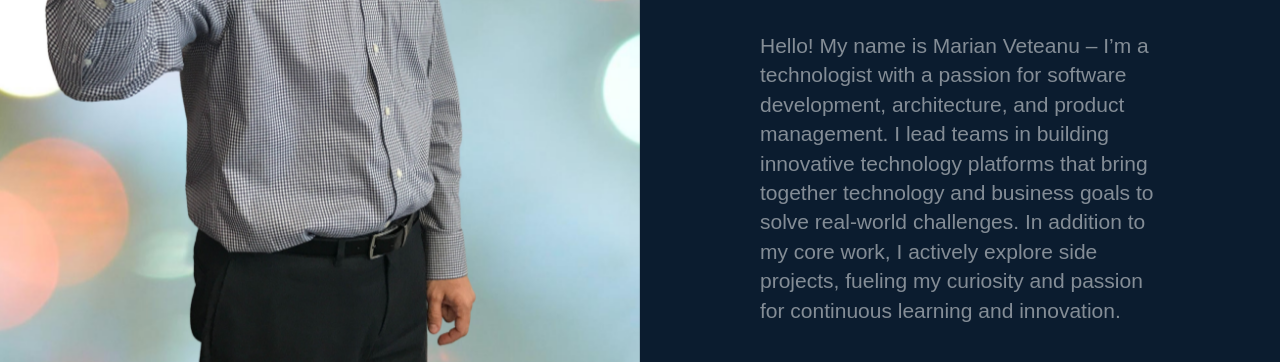
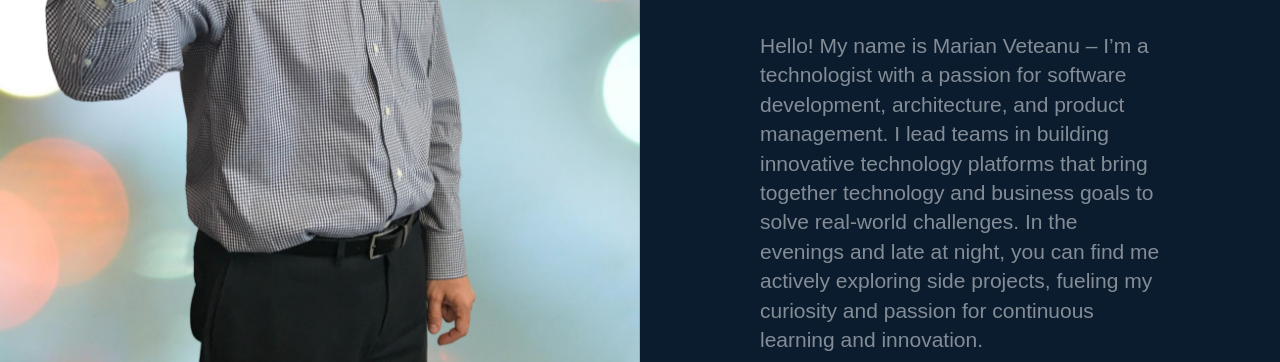
Before and after one commit to mveteanu/mveteanu.me, a plain HTML site: page index.html in a window 1280 px wide. Shown: the part 417-779 px from the top of the page. Drawn offline with nearby package versions, Linux system fonts and the light colour scheme; a script that the page names is missing.

Commit message:
update about

```diff
--- a/index.html
+++ b/index.html
@@ -28,7 +28,7 @@ body {
       <div data-w-id="3fd5aeb3-22da-ed60-7286-0d11f16597d3" style="opacity:0" class="content">
         <div class="name">Marian Veteanu</div>
         <h1 class="tagline"><strong class="bold-text">Technologist | Architect | Innovation Leader</strong></h1>
-        <p class="bio">Hello! My name is Marian Veteanu – I’m a technologist with a passion for software development, architecture, and product management. I lead teams in building innovative technology platforms that bring together technology and business goals to solve real-world challenges. In addition to my core work, I actively explore side projects, fueling my curiosity and passion for continuous learning and innovation.</p>
+        <p class="bio">Hello! My name is Marian Veteanu – I’m a technologist with a passion for software development, architecture, and product management. I lead teams in building innovative technology platforms that bring together technology and business goals to solve real-world challenges. In the evenings and late at night, you can find me actively exploring side projects, fueling my curiosity and passion for continuous learning and innovation.</p>
         <div class="links w-row">
           <div class="column w-col w-col-4">
             <div class="text-block-2">Social</div>
```
